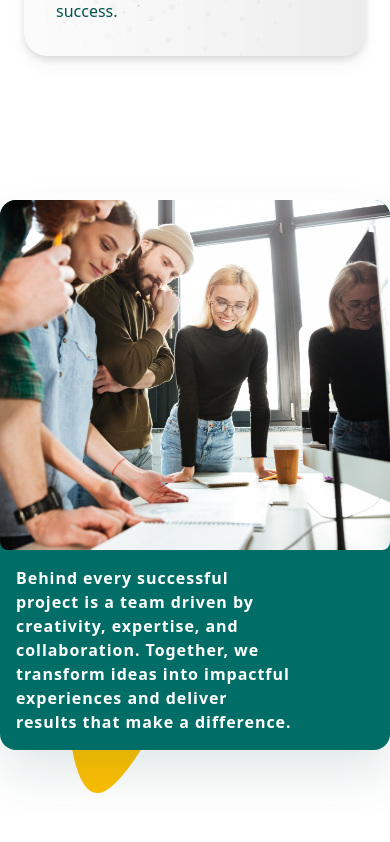
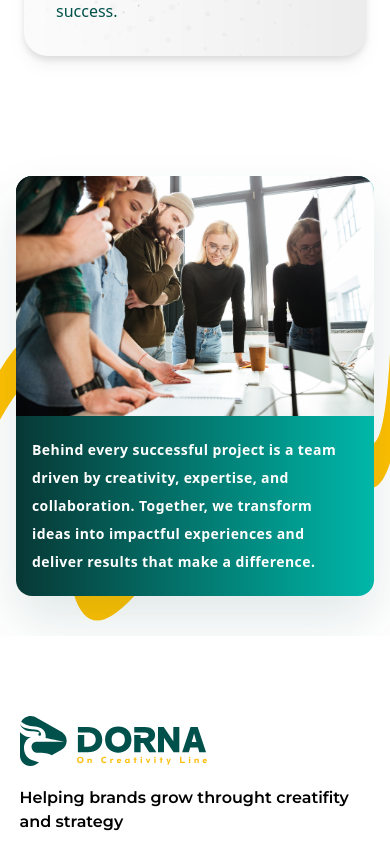
Before and after one commit to BTB-Team/Dorna-React, a React (Vite) app: page /about in a window 390 px wide. Shown: the part 3682-4524 px from the top of the page. Built offline with nearby package versions, Linux system fonts and the light colour scheme.

Commit message:
codes updated

```diff
--- a/src/components/pages/about/TeamHighlight.jsx
+++ b/src/components/pages/about/TeamHighlight.jsx
@@ -1,5 +1,54 @@
-const teamImage1 = '/images/about-images/team-image1.webp';
-import DisplayGreen from '../../typography/DisplayGreen';
+// const teamImage1 = '/images/about-images/team-image1.webp';
+// import DisplayGreen from '../../typography/DisplayGreen';
+
+// function YellowStroke() {
+//   return (
+//   <svg
+//       className="absolute inset-0 w-full h-full pointer-events-none"
+//       viewBox="10 30 1390 591"
+//       fill="none"
+//       xmlns="http://www.w3.org/2000/svg"
+//       preserveAspectRatio="none"
+//     >
+//       <path
+//         d="M-197 516.107C-48 316.107 315.5 142.607 270.5 445.107C226.082 843.932 950 198.107 1181.5 356.107C1525.16 605.5 1379.5 54.1067 1488 94.8097"
+//         stroke="#FFC000"
+//         strokeWidth="51"
+//       />
+//     </svg>
+
+//   );
+// }
+
+// export default function TeamHighlight() {
+//   return (
+//     <>
+//       <section className=" bg-white relative flex w-full h-full max-w-[1995px] mx-auto items-center justify-center py-16 sm:py-24 overflow-hidden">
+//         <YellowStroke />
+//         <DisplayGreen />
+//         <div className="relative z-10 flex w-full max-w-[940px] flex-col overflow-hidden rounded-[16px] bg-gradient-to-r from-[#073835] to-[rgba(0,183,169,1)] shadow-[0_24px_50px_rgba(0,73,68,0.12)] sm:flex-row">
+//           <div className="h-[350px]  w-full shrink-0 sm:w-[62%]">
+//             <img
+//               src={teamImage1}
+//               alt="Creative team collaborating around a table"
+//               className="h-full w-full object-cover overflow-hidden rounded-lg"
+//             />
+//           </div>
+//           <div className="flex flex-1 items-center sm:px-5 sm:py-5">
+//             <p className="max-w-[310px] md:text-lg  font-semibold md:leading-7 tracking-[0.06em] text-white sm:text-[15px] sm:leading-3 px-4 py-4 font-[Montserrat-body]">
+//               Behind every successful project is a team driven by creativity,
+//               expertise, and collaboration. Together, we transform ideas into
+//               impactful experiences and deliver results that make a difference.
+//             </p>
+//           </div>
+//         </div>
+//         <DisplayGreen />
+//       </section>
+//     </>
+//   );
+// }
+const teamImage1 = "/images/about-images/team-image1.webp";
+import DisplayGreen from "../../typography/DisplayGreen";
 
 function YellowStroke() {
   return (
@@ -16,34 +65,32 @@ function YellowStroke() {
         strokeWidth="51"
       />
     </svg>
-
   );
 }
 
 export default function TeamHighlight() {
   return (
     <>
-    <section className=" bg-white relative flex w-full h-full max-w-[1995px] mx-auto items-center justify-center py-16 sm:py-24 overflow-hidden">
+      <section className="bg-white relative flex w-full h-full max-w-[1995px] mx-auto items-center justify-center py-10 sm:py-16 md:py-24 overflow-hidden px-4 sm:px-6">
         <YellowStroke />
-          <DisplayGreen/>
-           <div className="relative z-10 flex w-full max-w-[940px] flex-col overflow-hidden rounded-[16px] bg-[#006e67] shadow-[0_24px_50px_rgba(0,73,68,0.12)] sm:flex-row">
-        <div className="h-[350px]  w-full shrink-0 sm:w-[62%]">
+        <DisplayGreen />
+        <div className="relative z-10 flex w-full max-w-[940px] flex-col overflow-hidden rounded-[16px] bg-gradient-to-r from-[#073835] to-[rgba(0,183,169,1)] shadow-[0_24px_50px_rgba(0,73,68,0.12)] sm:flex-row">
+          <div className="h-[240px] sm:h-[280px] md:h-[350px] w-full shrink-0 sm:w-[62%]">
             <img
               src={teamImage1}
               alt="Creative team collaborating around a table"
-            className="h-full w-full object-cover overflow-hidden rounded-lg"
+              className="h-full w-full object-cover"
             />
           </div>
-        <div className="flex flex-1 items-center sm:px-5 sm:py-5">
-          <p className="max-w-[310px] md:text-lg  font-semibold md:leading-7 tracking-[0.06em] text-white sm:text-[15px] sm:leading-3 px-4 py-4">
+          <div className="flex flex-1 items-center px-4 py-5 sm:px-5 sm:py-5">
+            <p className="max-w-[310px] text-sm leading-7 font-semibold tracking-[0.03em] text-white md:text-lg md:leading-7 sm:text-[15px]">
               Behind every successful project is a team driven by creativity,
               expertise, and collaboration. Together, we transform ideas into
               impactful experiences and deliver results that make a difference.
             </p>
           </div>
         </div>
-          <DisplayGreen/>
-
+        <DisplayGreen />
       </section>
     </>
   );
--- a/src/components/typography/GradientHeading.jsx
+++ b/src/components/typography/GradientHeading.jsx
@@ -2,7 +2,7 @@
 function GradientHeading(props) {
   return (
     <>
-        <h2 className="text-center text-heading font-title bg-gradient-to-r from-[#073835] to-[rgba(0,183,169,1)] bg-clip-text text-transparent   leading-[100%] tracking-normal capitalize text-heading mb-md-custom">
+        <h2 className="text-center  font-title bg-gradient-to-r from-[#073835] to-[rgba(0,183,169,1)] bg-clip-text text-transparent   leading-[100%] tracking-normal capitalize text-heading mb-md-custom">
           {props.text}
         </h2>
     </>
```
Lines whose indentation alone changed are shown as unchanged.
